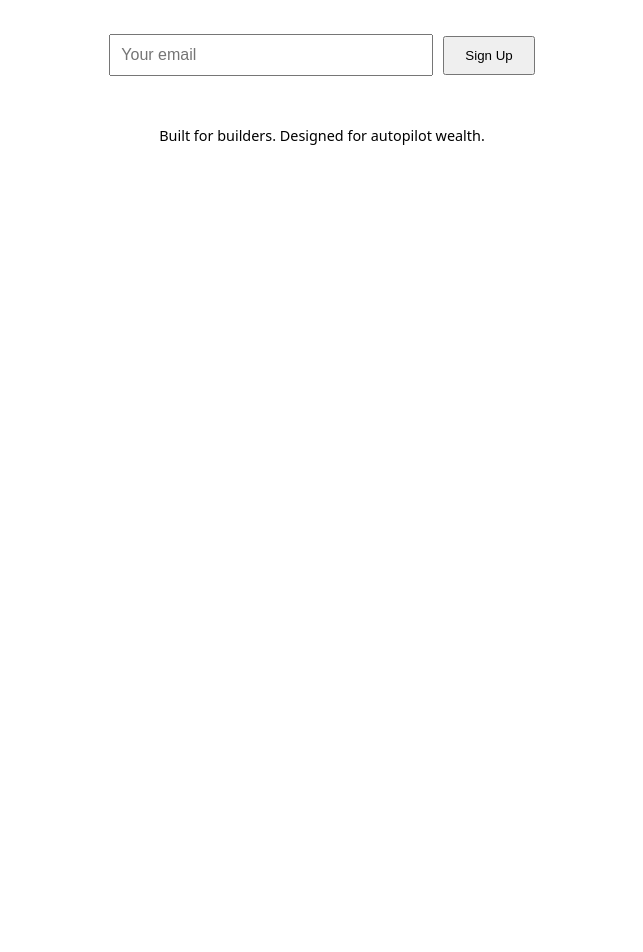
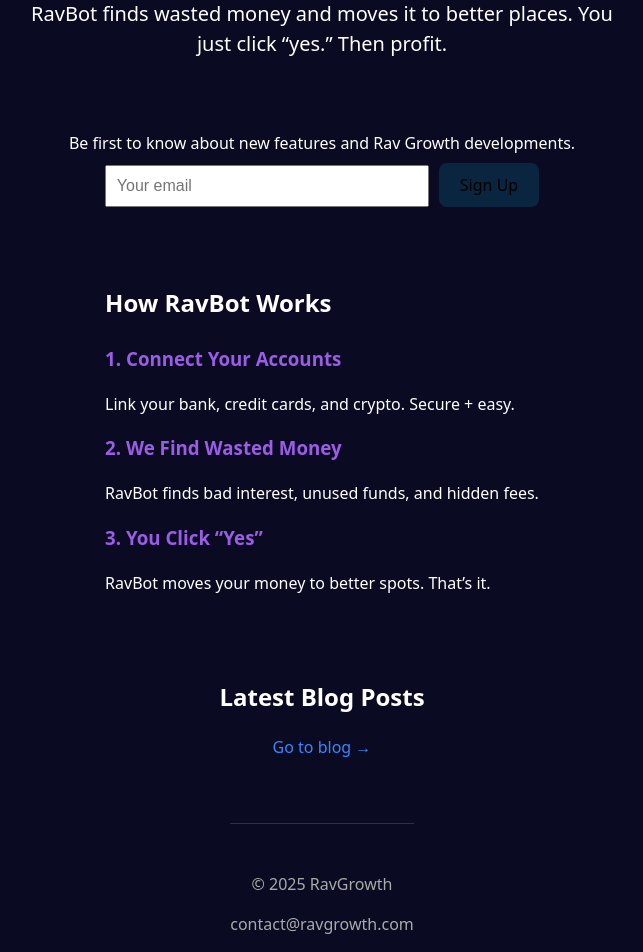
Before and after one commit to ravgrowth/RavGrowth, a React (Vite) app: page / in a window 1280 px wide. Shown: the part 480-1432 px from the top of the page, without its empty margins (318-961 px from the left). Before the commit the page ends 880 px from the top, so only its background shows below. Built offline with nearby package versions, Linux system fonts and the light colour scheme; no server answers.

Commit message:
site look good now

```diff
--- a/src/App.jsx
+++ b/src/App.jsx
@@ -5,6 +5,11 @@ import BlogPost from './BlogPost'
 
 function App() {
   return (
+    <div style={{
+      backgroundColor: 'var(--color-bg)',
+      color: 'var(--color-text)',
+      minHeight: '100vh',
+    }}>
       <Router>
         <Routes>
           <Route path="/" element={<Home />} />
@@ -12,6 +17,7 @@ function App() {
           <Route path="/blog/:slug" element={<BlogPost />} />
         </Routes>
       </Router>
+    </div>
   )
 }
 
--- a/src/Home.jsx
+++ b/src/Home.jsx
@@ -1,21 +1,24 @@
 import SignupForm from './SignupForm'
+
+const logo = '/logo.png'
 
 export default function Home() {
   return (
     <div
       style={{
         minHeight: '100vh',
-        backgroundColor: 'var(--color-bg)',
         display: 'flex',
         flexDirection: 'column',
         justifyContent: 'center',
         alignItems: 'center',
         padding: '32px',
         fontFamily: 'system-ui, sans-serif',
-        color: 'var(--color-text)',
         textAlign: 'center',
       }}
     >
+      <img src={logo} alt="RavBot Logo" style={{ height: '200px', marginBottom: '16px' }} />
+      <h1 style={{ fontSize: '2rem', color: 'var(--color-text)' }}>RavGrowth</h1>
+
       <h1
         style={{
           fontSize: '3rem',
@@ -30,7 +33,7 @@ export default function Home() {
         style={{
           fontSize: '1.25rem',
           maxWidth: '600px',
-          color: 'var(--color-purple-2)',
+          color: 'var(--color-text)',
         }}
       >
         RavBot finds wasted money and moves it to better places. You just click “yes.” Then profit.
@@ -40,15 +43,30 @@ export default function Home() {
         <SignupForm />
       </div>
 
-      <div
-        style={{
-          marginTop: '40px',
-          fontSize: '0.9rem',
-          color: 'var(--color-purple-3)',
-        }}
-      >
-        Built for builders. Designed for autopilot wealth.
+      <div style={{ marginTop: '48px', maxWidth: '800px', textAlign: 'left' }}>
+        <h2 style={{ color: 'white', fontSize: '1.5rem' }}>How RavBot Works</h2>
+
+        <div style={{ marginTop: '24px' }}>
+          <h3 style={{ color: '#9B5DE5' }}>1. Connect Your Accounts</h3>
+          <p>Link your bank, credit cards, and crypto. Secure + easy.</p>
+
+          <h3 style={{ color: '#9B5DE5' }}>2. We Find Wasted Money</h3>
+          <p>RavBot finds bad interest, unused funds, and hidden fees.</p>
+
+          <h3 style={{ color: '#9B5DE5' }}>3. You Click “Yes”</h3>
+          <p>RavBot moves your money to better spots. That’s it.</p>
+        </div>
       </div>
+
+      <div style={{ marginTop: '48px' }}>
+        <h2 style={{ color: 'white' }}>Latest Blog Posts</h2>
+        <a href="/blog" style={{ color: '#3A86FF' }}>Go to blog →</a>
+      </div>
+
+      <footer style={{ marginTop: '64px', paddingTop: '32px', borderTop: '1px solid #333', color: '#aaa' }}>
+        <p>© {new Date().getFullYear()} RavGrowth</p>
+        <p>contact@ravgrowth.com</p>
+      </footer>
     </div>
   )
 }
--- a/src/SignupForm.jsx
+++ b/src/SignupForm.jsx
@@ -47,7 +47,12 @@ export default function SignupForm() {
   }
 
   return (
-    <form onSubmit={handleSubmit} style={{ marginTop: '20px' }}>
+  <div style={{ marginTop: '20px' }}>
+    <p style={{ color: 'white', marginBottom: '8px', fontSize: '16px'}}>
+      Be first to know about new features and Rav Growth developments.
+    </p>
+
+    <form onSubmit={handleSubmit}>
       <input
         type="email"
         value={email}
@@ -59,7 +64,7 @@ export default function SignupForm() {
       <button type="submit" style={{ padding: '10px 20px', marginLeft: '10px' }}>
         Sign Up
       </button>
-      <div style={{ marginTop: '10px' }}>{status}</div>
+      <div style={{ marginTop: '10px', color: 'white' }}>{status}</div>
     </form>
-  )
-}
+  </div>
+)}
--- a/src/index.css
+++ b/src/index.css
@@ -12,7 +12,7 @@
   -webkit-font-smoothing: antialiased;
   -moz-osx-font-smoothing: grayscale;
 
-  --color-purple-1: #9B5DE5; /* bright purple */
+  --color-purple-1: #e7d6ff; /* bright purple */
   --color-purple-2: #6A4C93; /* medium purple */
   --color-purple-3: #3D2C8D; /* dark purple */
 
@@ -48,13 +48,8 @@ body {
 }
 
 h1 {
-  color: var(--color-purple-1);
   font-size: 3.2em;
   line-height: 1.1;
-}
-
-p {
-  color: var(--color-purple-2);
 }
 
 a.button {
--- a/src/main.jsx
+++ b/src/main.jsx
@@ -1,3 +1,4 @@
+import './Index.css'
 import React from 'react'
 import ReactDOM from 'react-dom/client'
 import App from './App.jsx'
```
Also changed, not shown: public/logo.png (added). Lines whose indentation alone changed are shown as unchanged.
